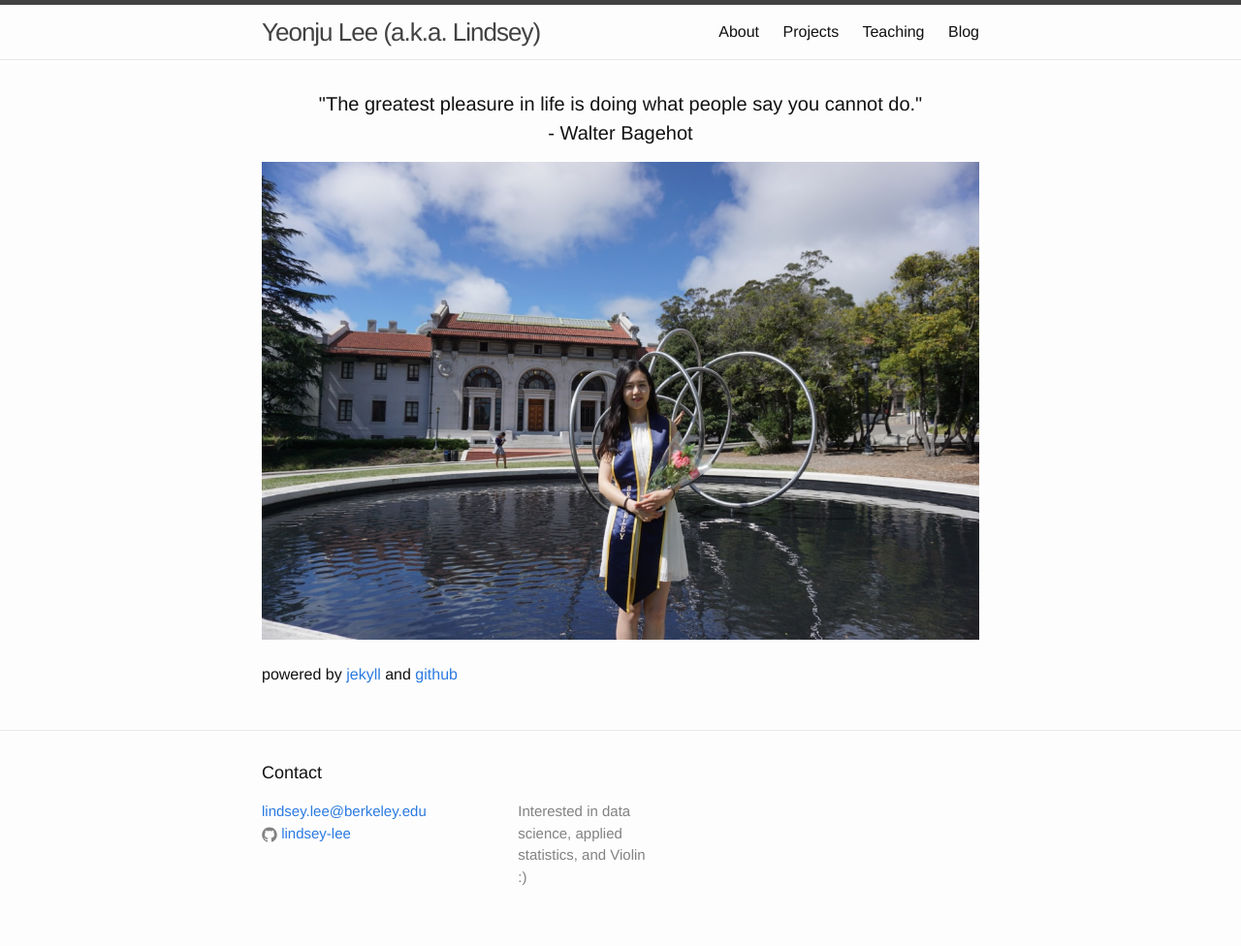
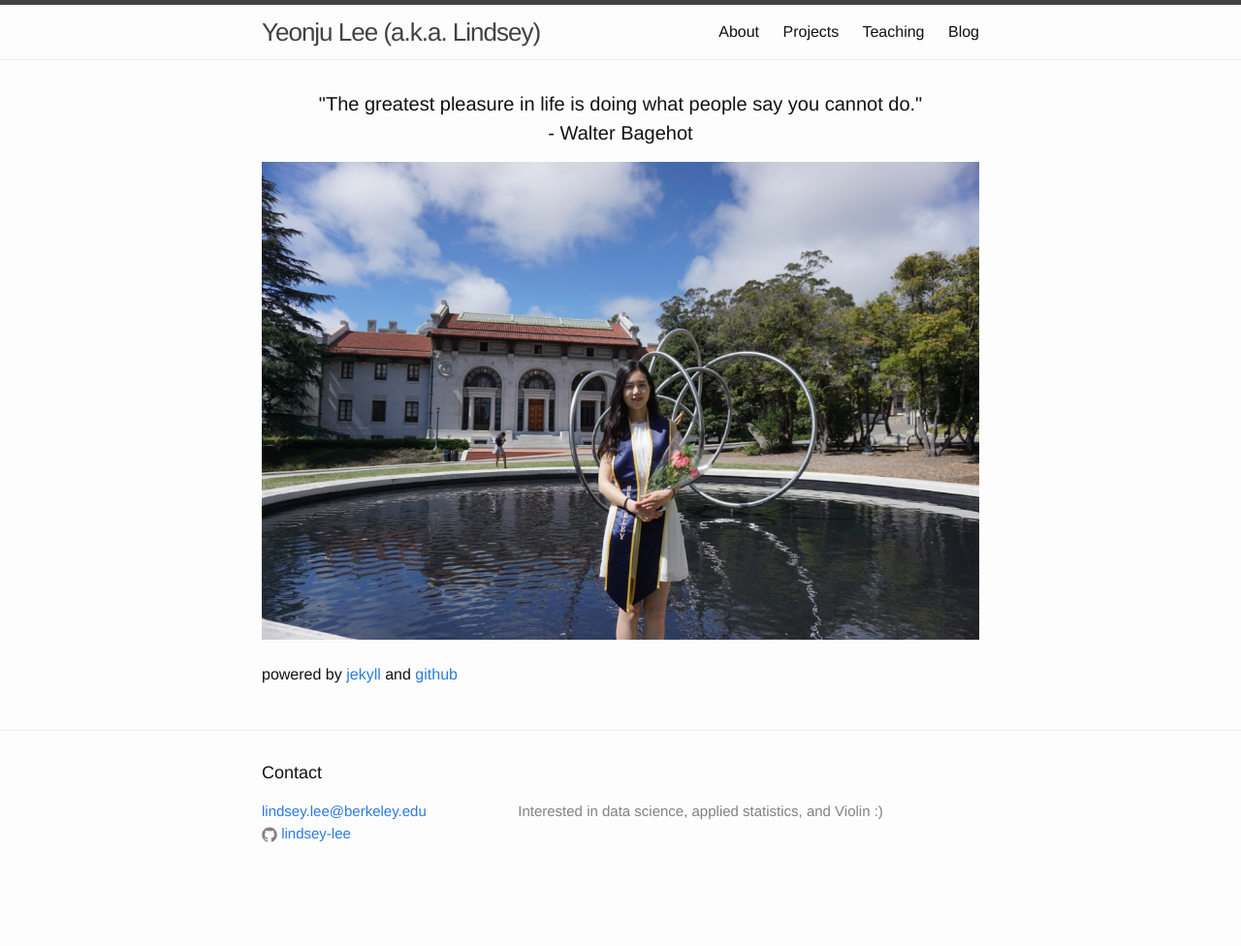
Before and after one commit to lindsey-lee/lindsey-lee.github.io, a Jekyll site: the page built from index.html, in a window 1280 px wide. Shown: the whole page at 97% size. Built offline with Jekyll 4.4.1, drawn with Linux system fonts in a browser that asks for light colours; after the commit the page ends 931 px from its top, so only the background shows below that.

Commit message:
revised footer layout

```diff
--- a/_sass/_layout.scss
+++ b/_sass/_layout.scss
@@ -132,14 +132,14 @@
 }
 
 .footer-col-2 {
-    width: -webkit-calc(20% - (#{$spacing-unit} / 2));
-    width:         calc(20% - (#{$spacing-unit} / 2));
+    width: -webkit-calc(65% - (#{$spacing-unit} / 2));
+    width:         calc(65% - (#{$spacing-unit} / 2));
 }
 
-.footer-col-3 {
-    width: -webkit-calc(45% - (#{$spacing-unit} / 2));
-    width:         calc(45% - (#{$spacing-unit} / 2));
-}
+// .footer-col-3 {
+//     width: -webkit-calc(45% - (#{$spacing-unit} / 2));
+//     width:         calc(45% - (#{$spacing-unit} / 2));
+// }
 
 @include media-query($on-laptop) {
     .footer-col-1,
```
